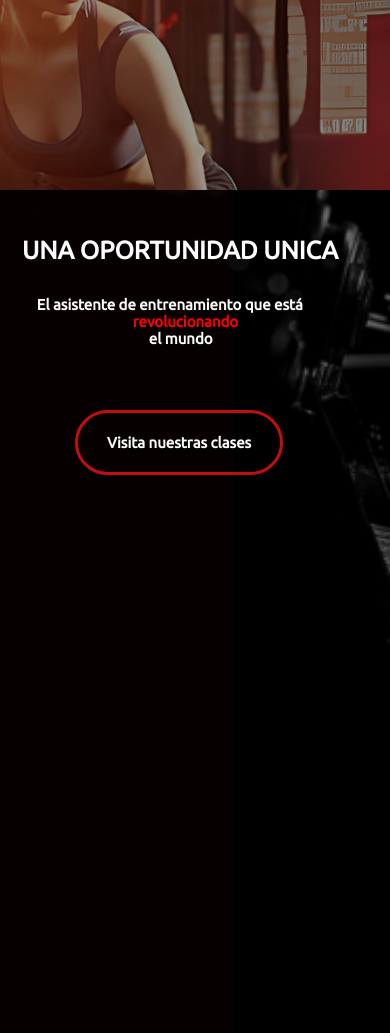
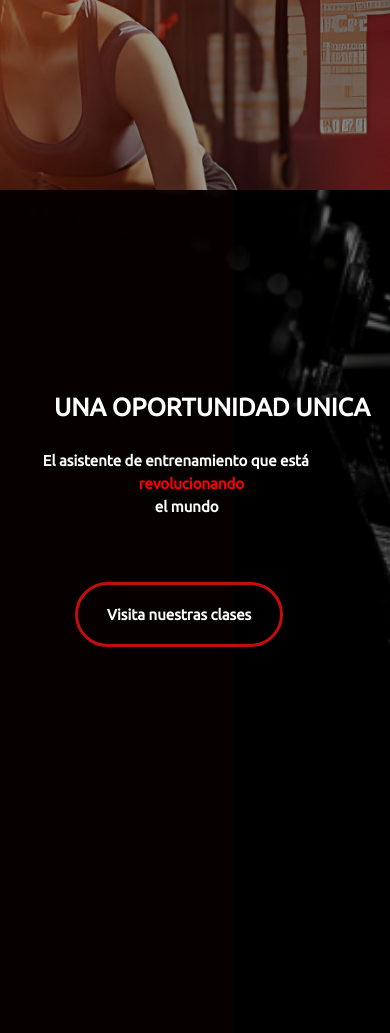
Before and after one commit to AtomRupture/proyecto_rupture, a PHP site: page / in a window 390 px wide. Shown: the part 1076-2109 px from the top of the page. Run offline with PHP 8.4, Linux system fonts and the light colour scheme; some libraries are stand-ins or nearby versions.

Commit message:
Rediseño de la seccion 2
Se rediseño en codigo la seccion 2 para que sea mas compatible con responsive

```diff
--- a/css/style.css
+++ b/css/style.css
@@ -180,6 +180,20 @@ header{
     position: static;
 }
 
+.text_pri2{
+    padding-left: 2rem;
+    padding-top: 10rem;
+    text-align: center;
+    font-weight: 700px;
+    line-height: 22.98px;
+    font-style: normal;
+    margin-top: 1rem;
+    color: white;
+    position: static;
+    font-size: 45px;
+    margin-bottom: 2rem;
+}
+
 .line-1{
     display: inline-block;
     align-items: center;
@@ -354,26 +368,28 @@ header{
 
 }
 
-.sec2-el p{
+.text_second2{
     font-size: 15px;
-    max-width: 100rem;
+    text-align: center;
+    font-weight: 700px;
+    line-height: 22.98px;
+    font-style: normal;
+    color: white;
+    position: static;
     white-space: nowrap;
     font-weight: bolder;
 }
+
+
 .sec2-el .p-red{
     white-space: nowrap;
     font-size: 21px;
     color: red;
 }
-.sec2-el h1{
-    margin: 35% 0px 15px;
-    font-size: 45px;
-}
 
 .text_red{
-
     white-space: nowrap;
-    font-size: 21px;
+    font-size: 18px;
     color: red;
 }
 
@@ -551,9 +567,9 @@ header{
         position: static;
     }
 
-    .sec2-el h1{
-        margin: 15% 6px 15px;
+    .text_pri2{
         font-size: 40px;
+        margin-top: -5rem;
     }
 
     .sec2-el{
--- a/index.html
+++ b/index.html
@@ -69,7 +69,7 @@
         <div class="sec2-el">
         <h1 class="text_pri2">UNA OPORTUNIDAD UNICA</h1>
         <div class="sec2-pd">
-        <p class="p-3">El asistente de entrenamiento que está</p> <p class="text_red">revolucionando</p> <p class="p-4">el mundo</p>
+        <h1 class="text_second2"><p class="">El asistente de entrenamiento que está</p> <p class="text_red">revolucionando</p> <p class="p-4">el mundo</p></h1>
         </div>
         <div class="bt">
             <button class="vist-plns">
```
